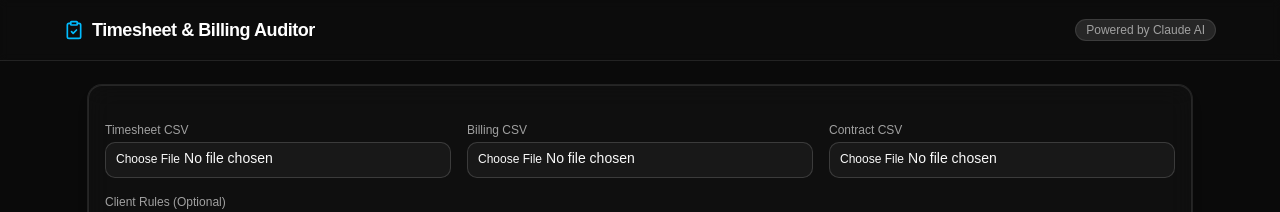
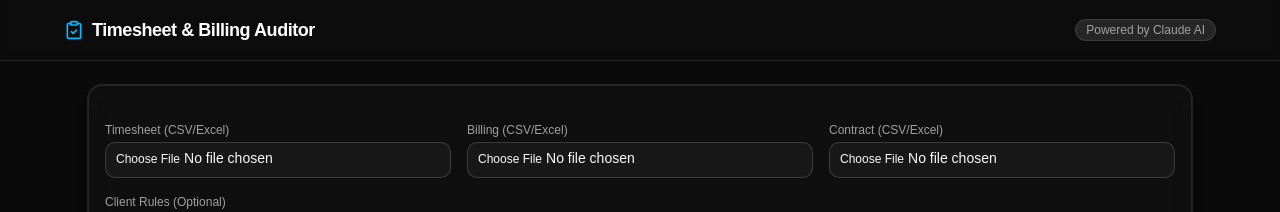
Before and after one commit to davidsantana1/tp-technical-test, a React (Vite) app in the folder frontend/: page / in a window 1280 px wide. Shown: the top 212 px of the page. Built offline with nearby package versions, Linux system fonts and the light colour scheme; no server answers.

Commit message:
feat: update file input labels and accept attribute to support Excel files

```diff
--- a/frontend/src/components/AuditForm.tsx
+++ b/frontend/src/components/AuditForm.tsx
@@ -39,17 +39,17 @@ interface AuditFormProps {
 const fileFields = [
   {
     id: "timesheetFile",
-    label: "Timesheet CSV",
+    label: "Timesheet (CSV/Excel)",
     requiredMsg: "Timesheet file is required",
   },
   {
     id: "billingFile",
-    label: "Billing CSV",
+    label: "Billing (CSV/Excel)",
     requiredMsg: "Billing file is required",
   },
   {
     id: "contractFile",
-    label: "Contract CSV",
+    label: "Contract (CSV/Excel)",
     requiredMsg: "Contract file is required",
   },
 ] as const;
@@ -75,7 +75,7 @@ export const AuditForm: React.FC<AuditFormProps> = ({
                 <Input
                   id={field.id}
                   type="file"
-                  accept=".csv"
+                  accept=".csv,.xlsx"
                   disabled={isLoading}
                   className="text-xs h-9 py-1 file:text-xs"
                   {...register(field.id, { required: field.requiredMsg })}
```
